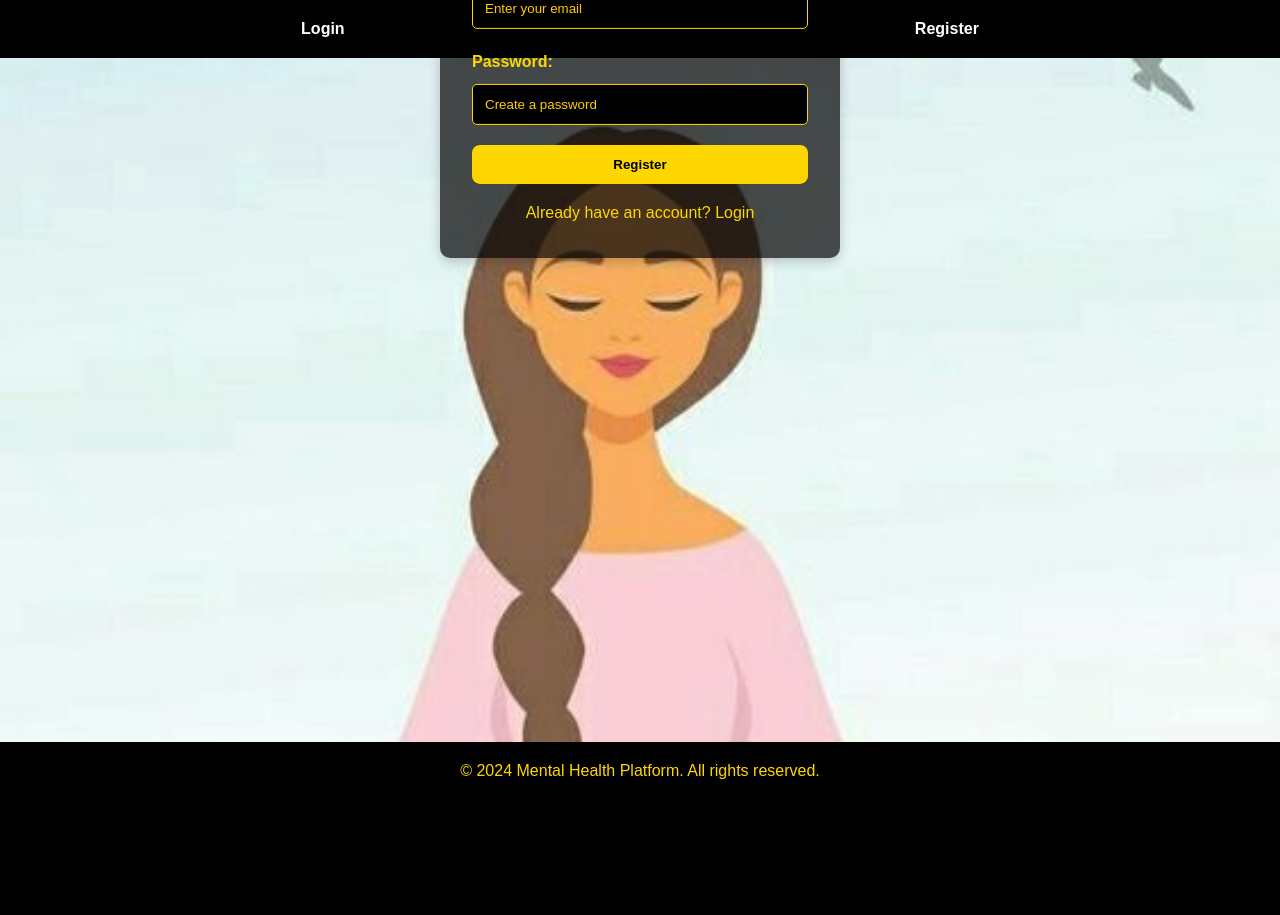
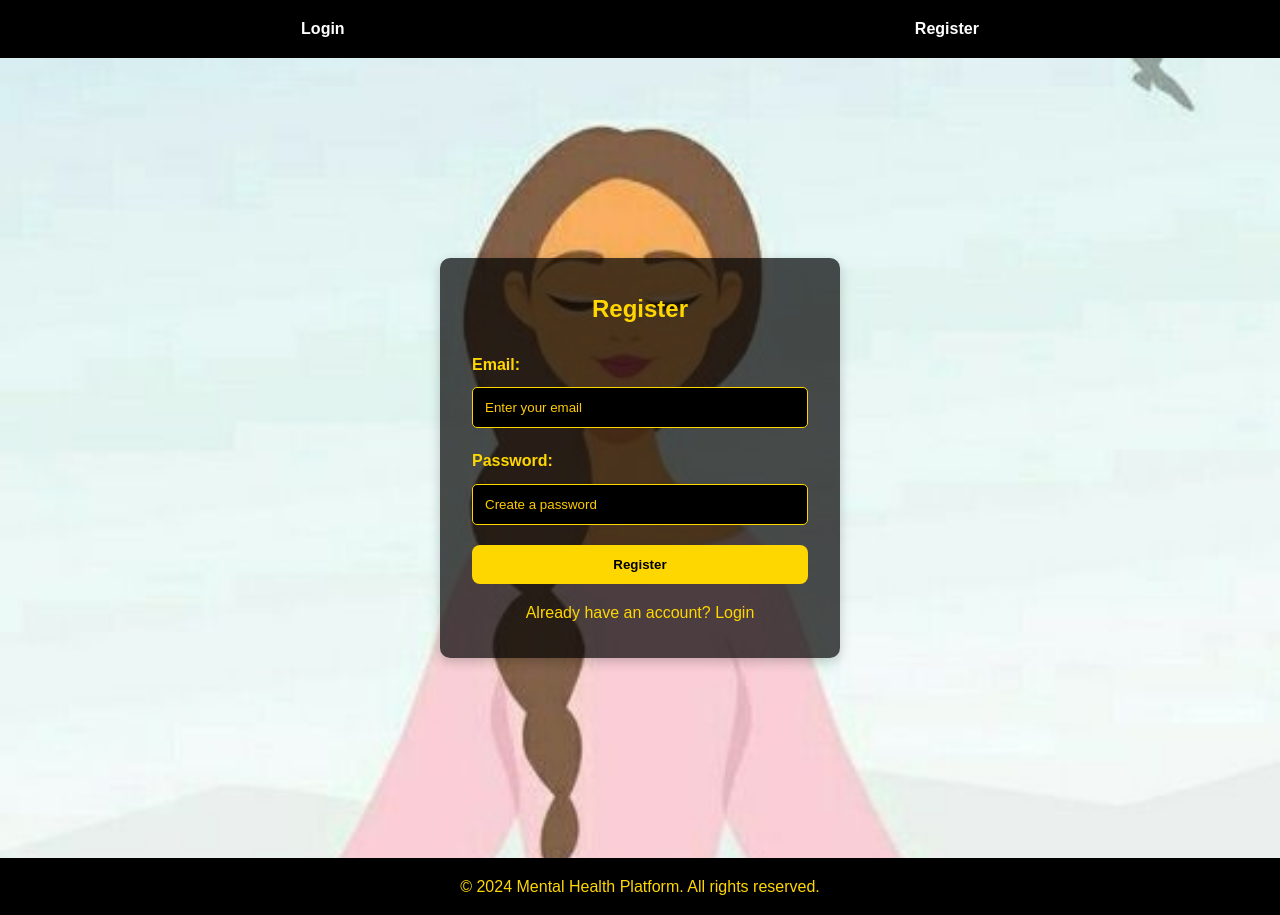
Before and after one commit to Nissi-Paul-Mikkili/mental-health-application, a React (Create React App) app: page /register in a window 1280 px wide. Before the commit the page ends 800 px from the top, so only its background shows below. Built offline with nearby package versions, Linux system fonts and the light colour scheme.

Commit message:
Css and Logout bugs fixed

```diff
--- a/src/App.css
+++ b/src/App.css
@@ -67,7 +67,7 @@ footer {
 
 
 
-/* Form Container for Login/Registration */
+/* Centering form-container */
 .form-container {
   width: 100%;
   max-width: 400px;
@@ -77,18 +77,15 @@ footer {
   border-radius: 10px;
   box-shadow: 0 4px 12px rgba(0, 0, 0, 0.2);
   color: #ffd700; /* Yellow text */
-  position: relative;
-  top: 50%;
-  transform: translateY(-50%); /* Vertically center the form */
 }
 
 .main-container {
   display: flex;
-  justify-content: center; /* Centers horizontally */
-  align-items: center; /* Centers vertically */
-  height: calc(100vh - 70px); /* Full viewport height minus the header */
-  padding-top: 70px; /* Prevent overlap with header */
+  justify-content: center; /* Centers the form horizontally */
+  align-items: center; /* Centers the form vertically */
+  min-height: 100vh; /* Takes full viewport height */
 }
+
 
 .form-container h2 {
   text-align: center;
--- a/src/App.js
+++ b/src/App.js
@@ -1,5 +1,5 @@
 import React,{useState} from 'react';
-import { BrowserRouter as Router, Route, Routes } from 'react-router-dom';
+import { BrowserRouter as Router, Route, Routes} from 'react-router-dom';
 import AdminDashboard from './Components/Admin/AdminDashboard' // Use your existing AdminDashboard component
 import UserDashboard from './Components/User/UserDashboard'   // Use your existing UserDashboard component
 import Login from './Components/Auth/Login'; // Use your existing Login component
@@ -10,6 +10,7 @@ import Footer from './Components/Layout/Footer';
 function App() {
   const [userRole, setUserRole] = useState(null);  // State for storing the user role (admin/user)
   const [isLoggedIn, setIsLoggedIn] = useState(false);  // State for login status
+
 
   // Function to handle login and set the user role
   const handleLogin = (role) => {
--- a/src/Components/Auth/Register.js
+++ b/src/Components/Auth/Register.js
@@ -11,6 +11,7 @@ function Register() {
   };
 
   return (
+    <div className="main-container">
       <div className="form-container">
         <h2>Register</h2>
         <form onSubmit={handleSubmit}>
@@ -38,6 +39,7 @@ function Register() {
           <p>Already have an account? <a href="/login">Login</a></p>
          </div>
         </div>
+      </div>
   );
 }
 
--- a/src/Components/Layout/Header.js
+++ b/src/Components/Layout/Header.js
@@ -1,8 +1,16 @@
 import React from 'react';
-import { Link } from 'react-router-dom';
+import { Link, useNavigate} from 'react-router-dom';
 import './Header.css';
 
 function Header({ userRole, isLoggedIn, handleLogout }) {
+
+  const navigate = useNavigate();
+
+  const handleLogoutAndRedirect = () => {
+    handleLogout();   // Call the logout handler from App.js
+    navigate('/login');  // Redirect to login page
+  };
+
   return (
     <header>
       <nav>
@@ -22,7 +30,7 @@ function Header({ userRole, isLoggedIn, handleLogout }) {
             {/* Show logout link when logged in */}
             {isLoggedIn && (
               <li>
-                <button onClick={handleLogout}>Logout</button>
+                <button onClick={handleLogoutAndRedirect}>Logout</button>
               </li>
             )}
         </ul>
```
Lines whose indentation alone changed are shown as unchanged.
